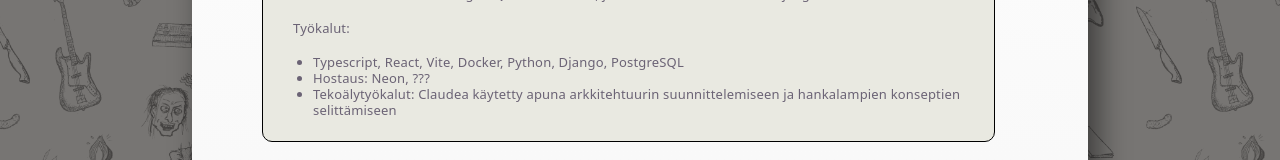
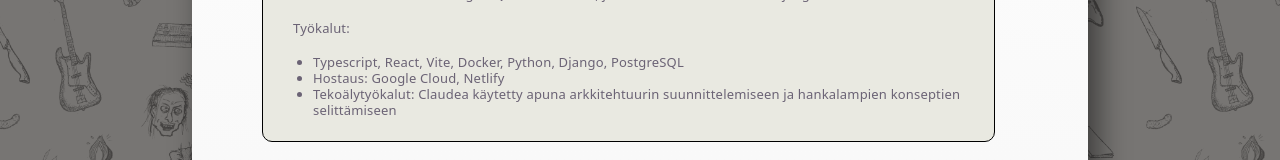
Before and after one commit to HenriKahkonen/henkimaailma-ts, a React (Vite) app: page /portfolio in a window 1280 px wide. Shown: the part 509-669 px from the top of the page. Built offline with nearby package versions, Linux system fonts and the light colour scheme; no server answers.

Commit message:
Added detail on where to site itself is hosted to portfolio page

```diff
--- a/src/pages/Portfoliopage/Portfoliopage.content.ts
+++ b/src/pages/Portfoliopage/Portfoliopage.content.ts
@@ -97,7 +97,7 @@ export const static_content: PortfolioPageContent = {
                     ],
                     tools: [
                         { fi: "Typescript, React, Vite, Docker, Python, Django, PostgreSQL", en: "Typescript, React, Vite, Docker, Python, Django, PostgreSQL" },
-                        { fi: "Hostaus: Neon, ???", en: "Hosting: Neon, ???" },
+                        { fi: "Hostaus: Google Cloud, Netlify", en: "Hosting: Google Cloud, Netlify" },
                         {
                             fi: "Tekoälytyökalut: Claudea käytetty apuna arkkitehtuurin suunnittelemiseen ja hankalampien konseptien selittämiseen",
                             en: "AI tools: Claude has been used to help design the architecture and to explain more difficult concepts",
```
